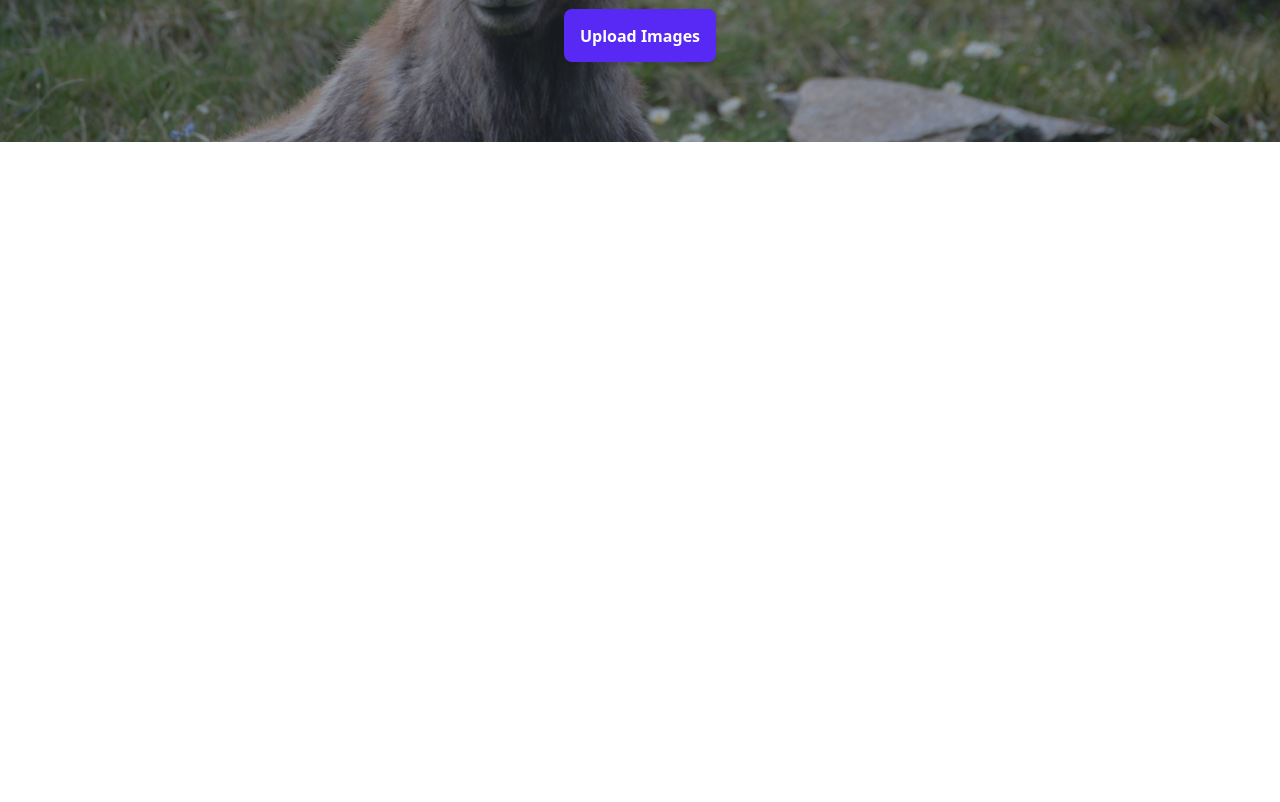
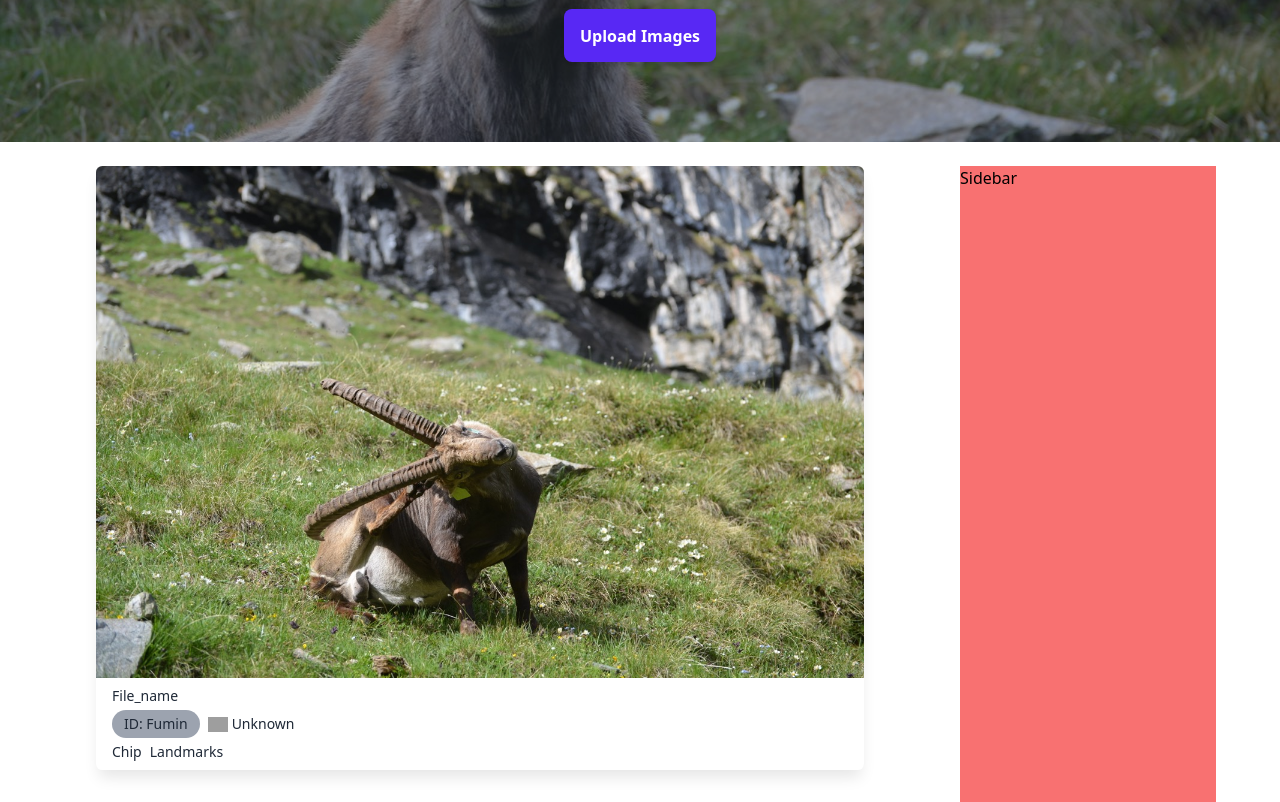
Before and after one commit to laubohlen/learn_htmx, a website: page html/index.html in a window 1280 px wide. Shown: the part 250-1052 px from the top of the page. Before the commit the page ends 800 px from the top, so only its background shows below. Drawn offline with nearby package versions, Linux system fonts and the light colour scheme; grey boxes are pictures that could not be loaded.

Commit message:
finished image entry styling

```diff
--- a/html/index.html
+++ b/html/index.html
@@ -55,6 +55,17 @@
             .navitems > li > a {
                 @apply flex h-12 items-center gap-2 rounded-md p-4 hover:bg-gray-700;
             }
+            .card {
+                display: flex;
+                flex-direction: column;
+                overflow: hidden;
+                position: relative;
+                border-radius: 0.4rem;
+                box-shadow: 0 10px 15px -3px rgba(0, 0, 0, 0.1);
+                margin-bottom: 2rem;
+                background-color: white;
+                padding-bottom: 0rem;
+            }
         </style>
     </head>
     <body>
@@ -101,5 +112,49 @@
                 <a class="button" href="">Upload Images</a>
             </div>
         </hero>
+
+        <contet class="mx-auto mt-6 grid max-w-7xl grid-cols-4">
+            <main class="col-span-3 mx-[10%]">
+                <article class="card">
+                    <figure>
+                        <a href=""
+                            ><img
+                                class="w-full"
+                                src="../media/fumin_V15L_21_06_29_095909.jpeg"
+                                alt="funny ibex"
+                        /></a>
+                    </figure>
+                    <div class="p-2 px-4">
+                        <h2 class="mb-1 w-[60%] truncate text-sm text-gray-800">
+                            File_name
+                        </h2>
+                        <div
+                            class="mb-1 flex items-center gap-2 text-sm text-gray-800"
+                        >
+                            <a
+                                class="rounded-full bg-gray-400 px-3 py-1 hover:bg-gray-600 hover:text-white"
+                                href=""
+                                >ID: Fumin
+                            </a>
+                            <div class="flex items-center gap-1">
+                                <img
+                                    class="w-5"
+                                    src="https://img.icons8.com/ios/50/marker--v1.png"
+                                    alt="marker--v1"
+                                />
+                                Unknown
+                            </div>
+                        </div>
+                        <div
+                            class="flex items-center gap-2 text-sm text-gray-800 [&>a:hover]:underline"
+                        >
+                            <a href="">Chip</a>
+                            <a href="">Landmarks</a>
+                        </div>
+                    </div>
+                </article>
+            </main>
+            <aside class="col-span-1 mr-[20%] bg-red-400">Sidebar</aside>
+        </contet>
     </body>
 </html>
```
